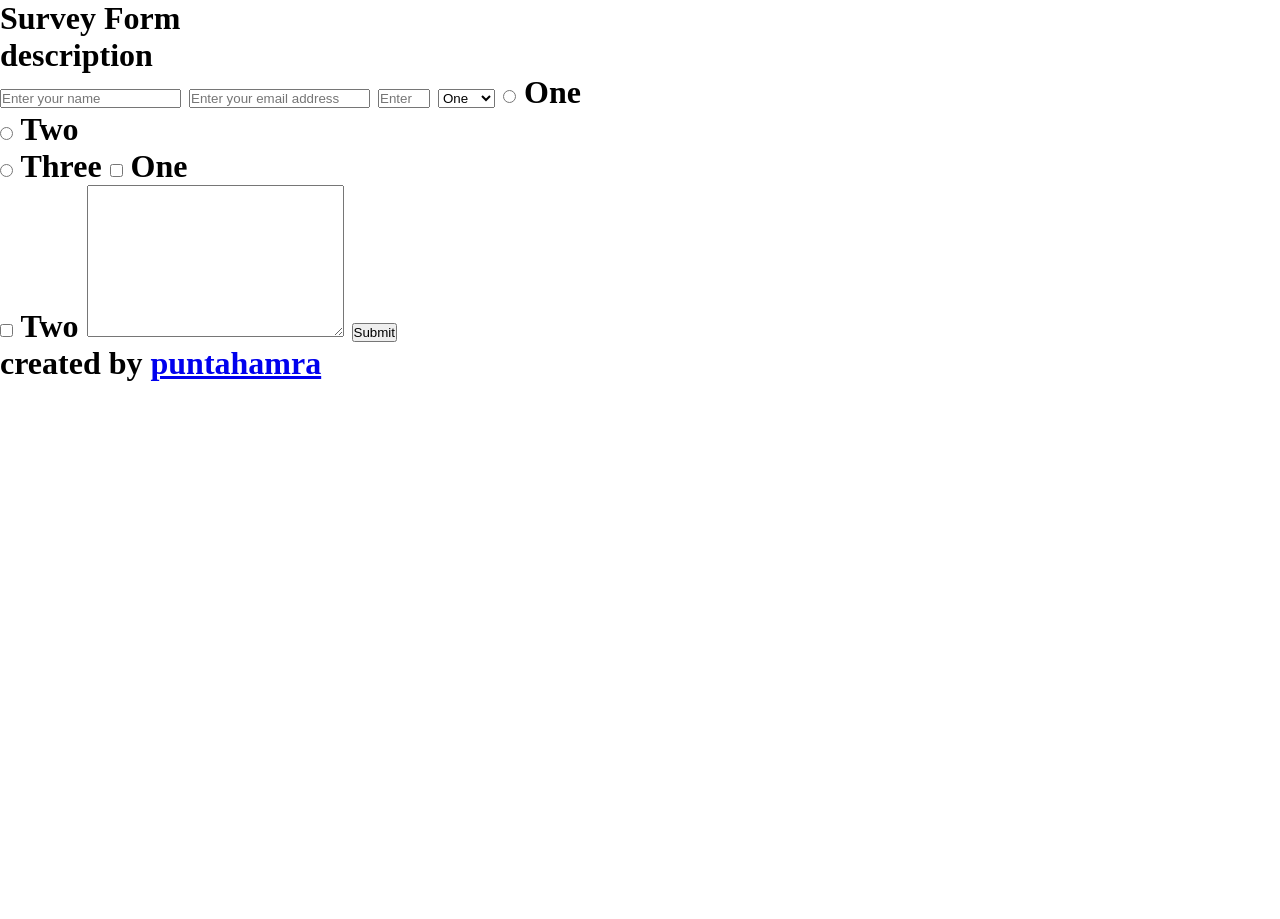
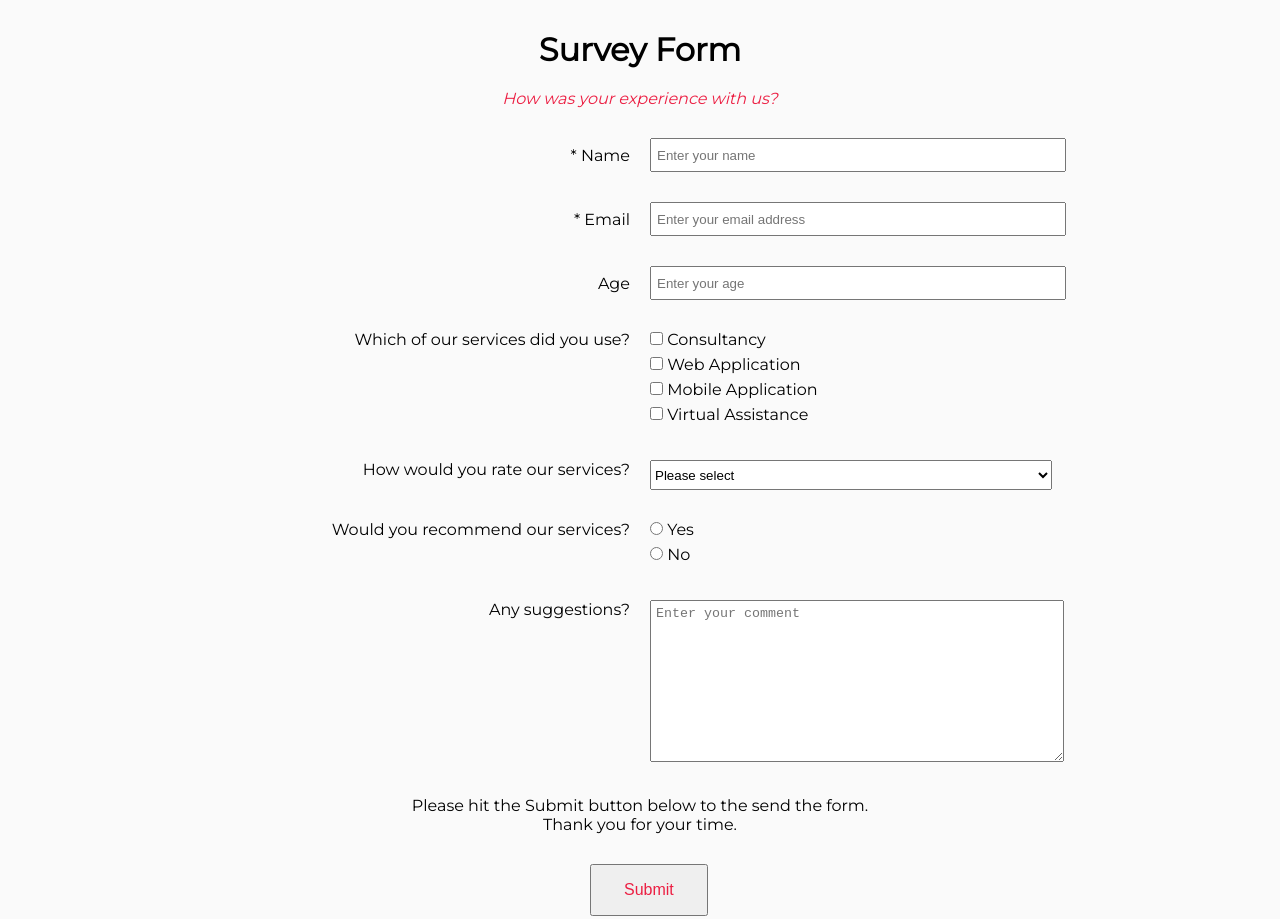
Before and after one commit to golden-frog/survey-form, a plain HTML site: page index.html in a window 1280 px wide. Shown: the top 919 px of the page. Before the commit the page ends 800 px from the top, so only its background shows below. Drawn offline with Linux system fonts and the light colour scheme.

Commit message:
Added content and styles.

```diff
--- a/index.html
+++ b/index.html
@@ -6,63 +6,101 @@
   <meta name="viewport" content="width=device-width, initial-scale=1.0">
   <title>Survey Form</title>
   <link rel="stylesheet" type="text/css" href="style.css">
+  <link href="https://fonts.googleapis.com/css?family=Montserrat" rel="stylesheet">
 </head>
 
 <body>
 
-  <h1 id="title">Survey Form</title>
+  <!-- start header -->
+  <header id="header">
+    <h1 id="title">Survey Form</h1>
+    <p id="description"><em>How was your experience with us?</em></p>
+  </header>
+  <!-- end header -->
 
-  <p id="description">description</p>
+  <!-- start main -->
+  <main id="main">
 
     <!-- start form -->
-
     <form id="survey-form">
 
-    <label id="name-label" for "name">
+      <div class="flexdiv-center">
+        <label id="name-label" for "name">* Name</label>
+        <div class="input">
           <input id="name" type=“text” placeholder="Enter your name" required>
-    </label>
+        </div>
+      </div>
 
-    <label id="email-label" for "email">
+      <div class="flexdiv-center">
+        <label id="email-label" for "email">* Email</label>
+        <div class="input">
         <input id="email" type="email" placeholder="Enter your email address" required>
-    </label>
+        </div>
+      </div>
 
-    <label id="number-label" for "number">
-      <input id="number" type="number" min="0" max="10" placeholder="Enter a number">
-    </label>
+      <div class="flexdiv-center">
+        <label id="number-label" for "number">Age</label>
+        <div class="input">
+          <input id="number" type="number" min="0" max="130" placeholder="Enter your age">
+        </div>
+      </div>
 
+      <div class="flexdiv">
+        <label id="checkbox-label" for "checkbox">Which of our services did you use?</label>
+        <div class="input">
+          <input type="checkbox" name="checkbox" value="consultancy"> Consultancy<br>
+          <input type="checkbox" name="checkbox" value="web"> Web Application<br>
+          <input type="checkbox" name="checkbox" value="mobile"> Mobile Application<br>
+          <input type="checkbox" name="checkbox" value="assistance"> Virtual Assistance
+        </div>
+      </div>
+
+      <div class="flexdiv">
+        <label id="dropdown-label" for "dropdown">How would you rate our services?</label>
+        <div class="input">
           <select id="dropdown" name="dropdown">
-      <option value="one">One</option>
-      <option value="two">Two</option>
-      <option value="three">Three</option>
-      <option value="four">Four</option>
+            <option disabled selected value="none">Please select</option>
+            <option value="good">Good</option>
+            <option value="okay">Okay</option>
+            <option value="bad">Bad</option>
           </select>
+        </div>
+      </div>
 
-    <input type="radio" name="radio" value="one"> One<br>
-    <input type="radio" name="radio" value="two"> Two<br>
-    <input type="radio" name="radio" value="three"> Three
+      <div class="flexdiv">
+        <label id="radio-label" for "radio">Would you recommend our services?</label>
+        <div class="input">
+          <input type="radio" name="radio" value="yes"> Yes<br>
+          <input type="radio" name="radio" value="no"> No
+        </div>
+      </div>
 
-    <input type="checkbox" name="checkbox" value="one"> One<br>
-    <input type="checkbox" name="checkbox" value="two"> Two
+      <div class="flexdiv">
+        <label id="comments-label" for "comments">Any suggestions?</label>
+        <div class="input">
+          <textarea id="comments" name="comments" rows="10" cols="30" placeholder="Enter your comment"></textarea>
+        </div>
+      </div>
 
-    <textarea name="comments" rows="10" cols="30">
-    </textarea>
+      <div id="thanks">Please hit the Submit button below to the send the form.<br>Thank you for your time.</div>
 
+      <div id=button>
         <button id="submit" type=“submit”>Submit</button>
+      </div>
 
     </form>
-
     <!-- end form -->
 
+  </main>
+  <!-- end main -->
+
   <!-- start footer -->
-
   <footer id="footer">
     <p>created by <a href="http://puntahamra.com" target="_blank"><span id="punta"></span></a> <a href="http://puntahamra.com" target="_blank">puntahamra</a></p>
   </footer>
-
   <!-- end footer -->
 
   <!-- freeCodeCamp CDN -->
-
   <script type="text/javascript" src="https://cdn.freecodecamp.org/testable-projects-fcc/v1/bundle.js"></script>
 
 </body>
--- a/style.css
+++ b/style.css
@@ -1,5 +1,140 @@
 /* Styles go here */
+
 * {
   margin: 0;
   padding: 0;
 }
+
+a:link, a:visited {
+  color: #000;
+}
+
+a:hover {
+  text-decoration: none;
+}
+
+body {
+  background-color: rgb(250, 250, 250);
+  font-family: 'Montserrat', sans-serif;
+}
+
+button {
+  color: #EC1F43;
+  padding: 15px 32px;
+  text-align: center;
+  text-decoration: none;
+  display: inline-block;
+  font-size: 16px;
+}
+
+h1 {
+  margin-top: 30px;
+  margin-bottom: 20px;
+}
+
+input[type='checkbox'], input[type='radio'] {
+  margin-bottom: 10px;
+}
+
+label {
+  width: 100%;
+  text-align: left;
+  margin-bottom: 20px;
+}
+
+.flexdiv, .flexdiv-center {
+  margin: auto;
+  display: flex;
+  flex-wrap: wrap;
+  margin-bottom: 30px;
+}
+
+.input {
+  width: 100%;
+  margin: auto;
+}
+
+#button {
+  width: 100px;
+  margin: auto;
+  margin-bottom: 30px;
+}
+
+#comments {
+  width: 100%;
+  padding: 5px;
+}
+
+#description {
+  color: #EC1F43;
+  text-align: center;
+  margin-bottom: 30px;
+}
+
+#footer {
+  text-align: center;
+}
+
+#footer p {
+  margin-top: 10px;
+  margin-bottom: 40px;
+}
+
+#main {
+  width: 80%;
+  margin: auto;
+}
+
+#name, #email, #number, #dropdown {
+  width: 100%;
+  height: 30px;
+}
+
+#name, #email, #number {
+  padding-left: 5px;
+  padding-right: 5px;
+}
+
+#punta {
+    height: 10px;
+    width: 10px;
+    background-color: #EC1F43;
+    border-radius: 50%;
+    display: inline-block;
+}
+
+#thanks {
+  text-align: center;
+  margin-bottom:30px;
+}
+
+#title {
+  text-align: center;
+}
+
+@media only screen and (min-width: 640px) {
+
+  label {
+    width: 50%;
+    text-align: right;
+    margin-right: 20px;
+    margin-bottom: 0px;
+  }
+
+  .flexdiv-center {
+    flex-wrap: nowrap;
+    align-items: center;
+  }
+
+  .flexdiv {
+    flex-wrap: nowrap;
+  }
+
+  .input {
+    width: 50%;
+  }
+
+  #name, #email, #number, #dropdown, #comments {
+    width: 80%;
+
+}
```
Lines whose indentation alone changed are shown as unchanged.
